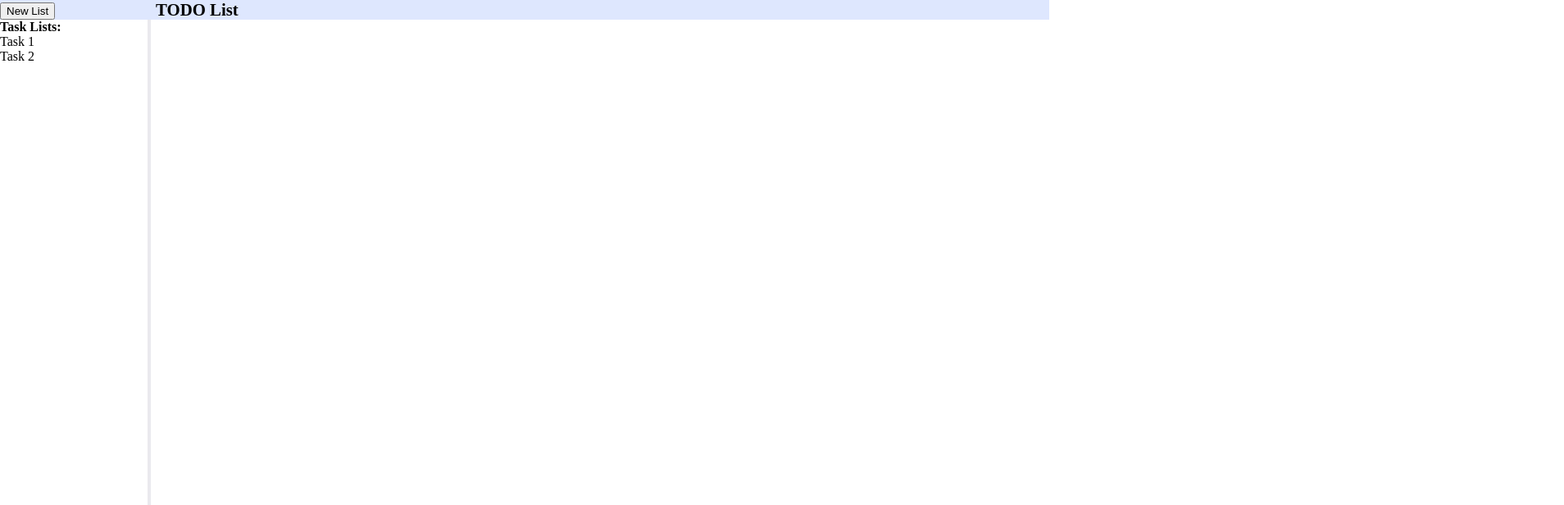
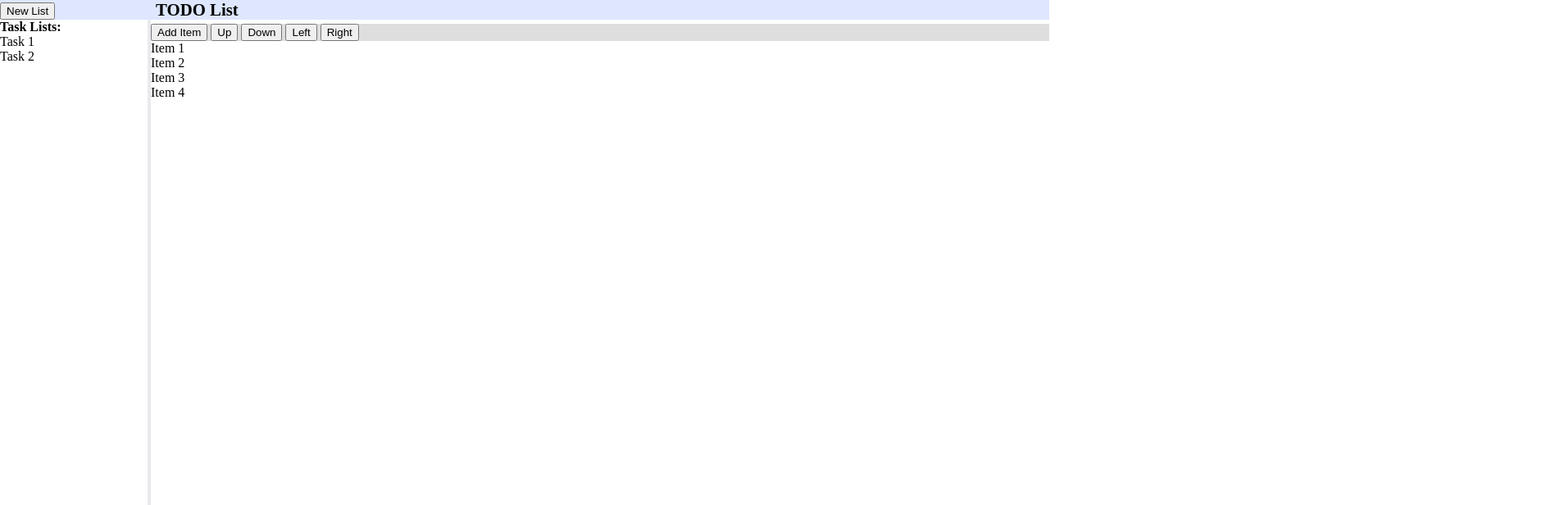
Before and after one commit to xuzhao9/gtasks-canvas, a plain HTML site: page index.html in a window 1280 px wide. Shown: the top 616 px of the page at 82% size, 1908 px wide, since content can reach past the window. Drawn offline with Linux system fonts and the light colour scheme.

Commit message:
Added more fixes to the css.

```diff
--- a/css/styles.css
+++ b/css/styles.css
@@ -33,7 +33,7 @@ html, body {
 }
 
 .viewer {
-    height: 100%;
+    height: calc(100% - 40px);
     width: 100%;
     clear: both;
 }
@@ -48,10 +48,10 @@ html, body {
 
 .downrightbar {
     float: left;
-    position: relative;
-    top: -951px;
+    position: absolute;
+    top: 29px;
     left: 184px;
-    width: 1724px;
+    width: calc(100% - 184px);
 }
 
 .downrightbar > .menubar {
```
